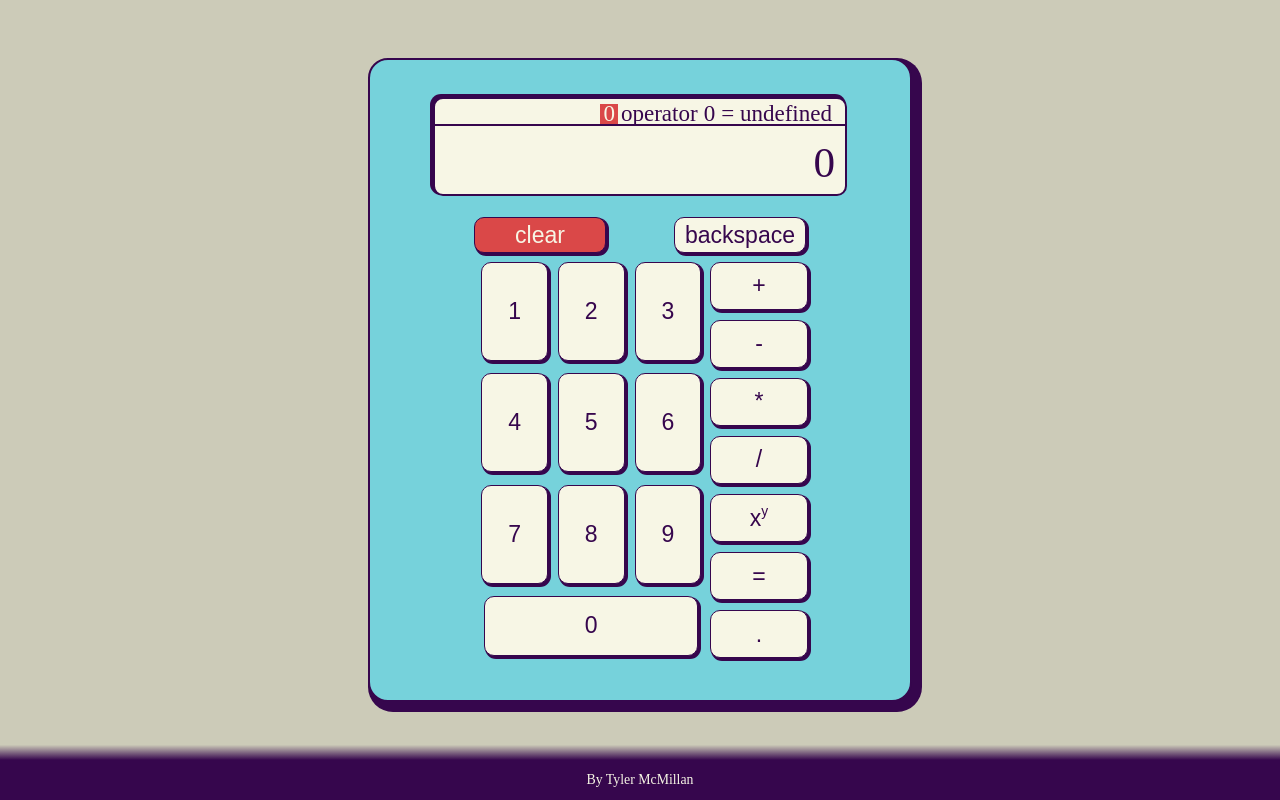
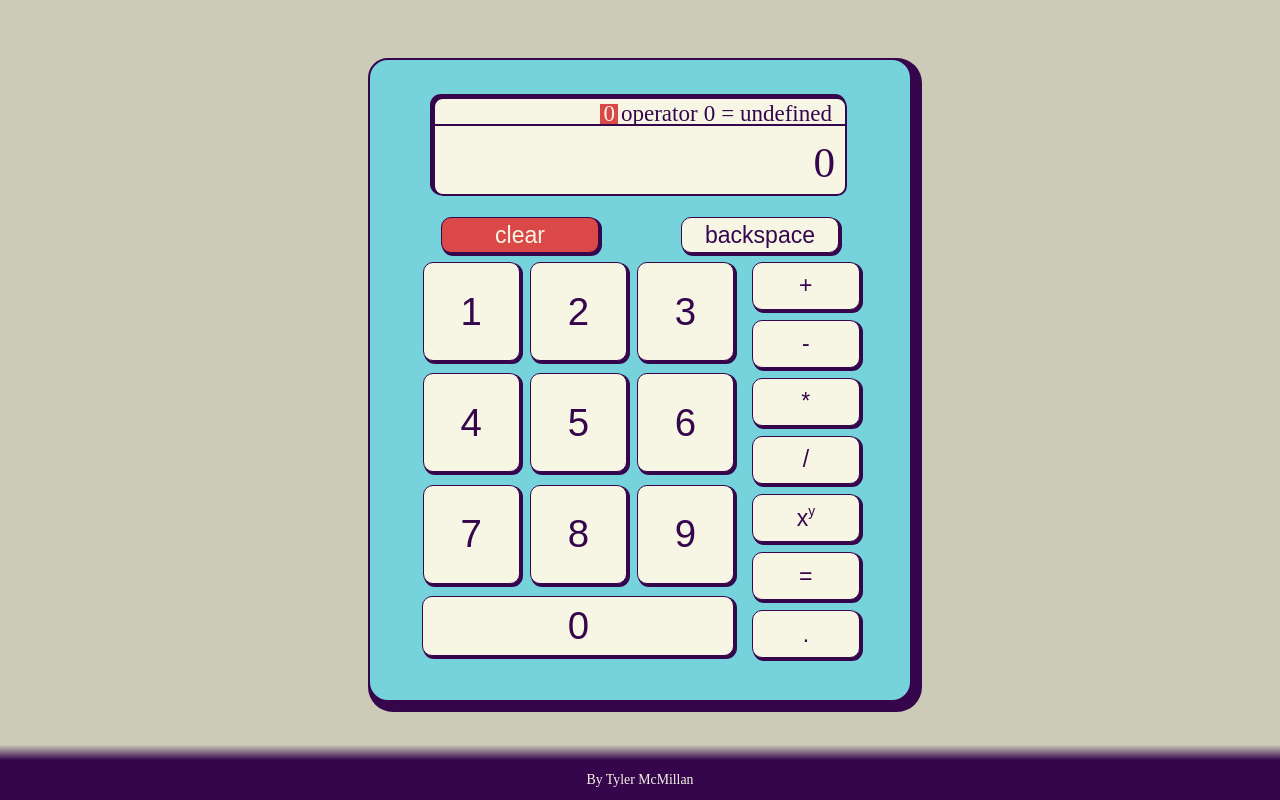
Before and after one commit to mcmityler/calculator_TOP, a plain HTML site: page index.html in a window 1280 px wide. Drawn offline with Linux system fonts and the light colour scheme.

Commit message:
Make buttons lager

```diff
--- a/styles.css
+++ b/styles.css
@@ -82,7 +82,7 @@ button>span{
     padding: 0 3px;
 }
 .buttons{
-    width: 80%;
+    width: 96%;
     height: 75%;
     display:flex;
     flex-direction: column;
@@ -98,10 +98,12 @@ button>span{
     flex-wrap: wrap;
     gap: 10px;
     justify-content: center;
+    width: 80%;
 }
 .numbers button{
     width: 28%;
     height: 25%;
+    font-size: 2rem;
 }
 .numbers button:last-of-type{
     height: 15%;
@@ -122,6 +124,8 @@ button>span{
     flex-direction: column;
     width: 25%;
     justify-content: space-between;
+    padding-right: 15px;
+
 }
 .operators button{
 
```
